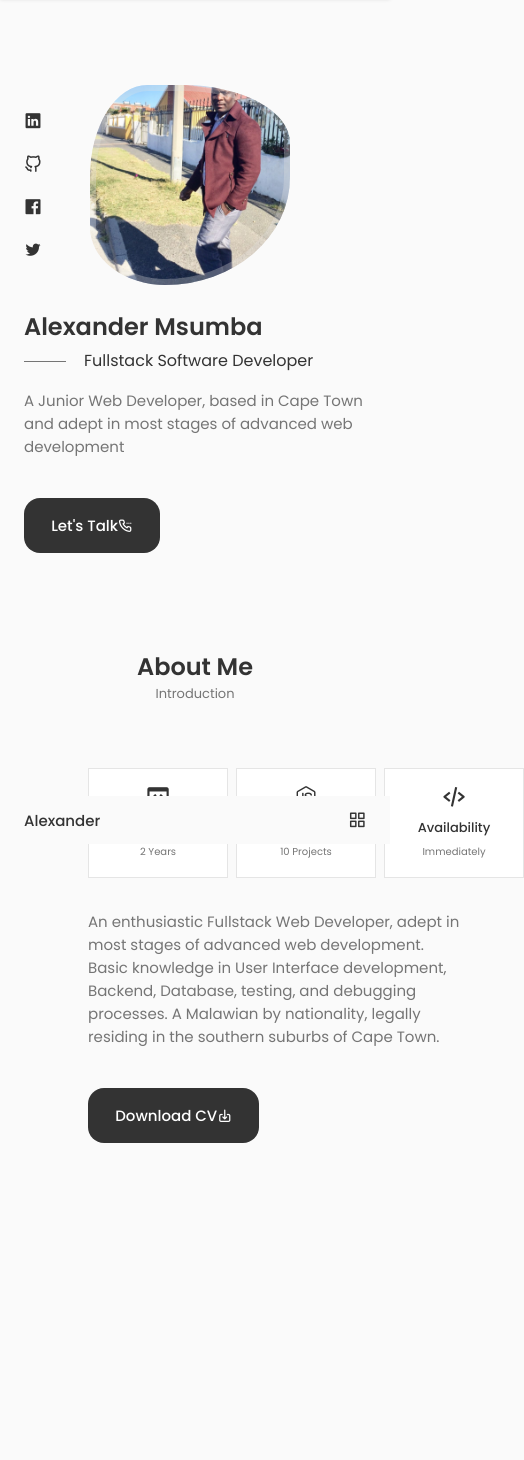
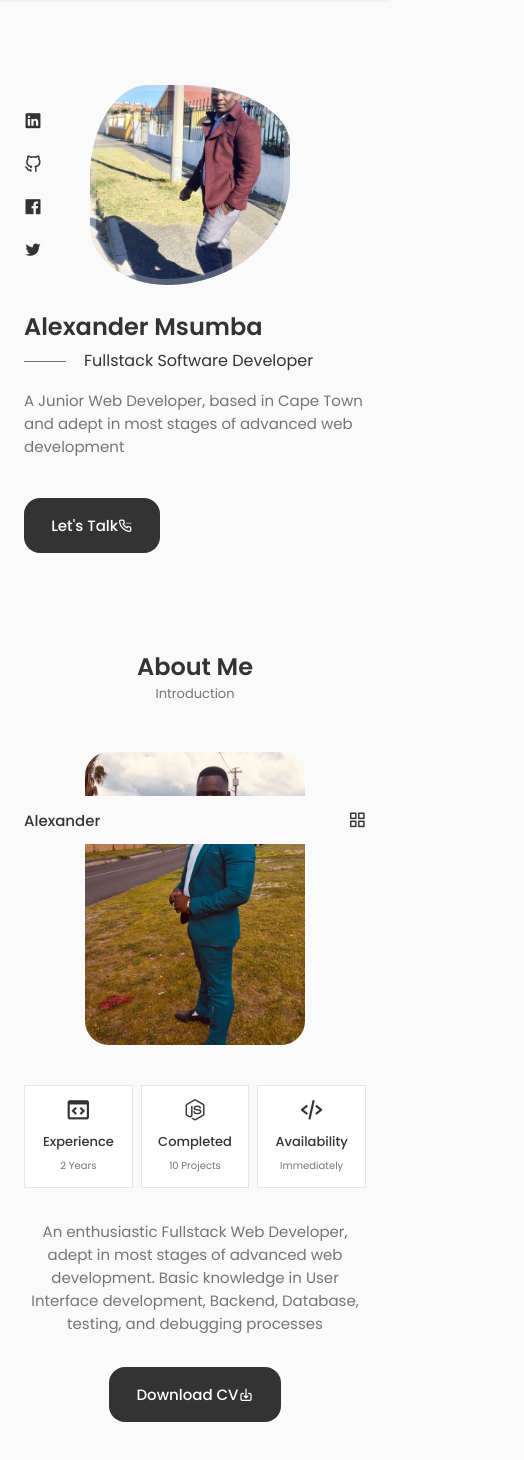
Before and after one commit to MSUMBA-art/new-latest-portfolio, a React (Create React App) app: page / in a window 390 px wide. Shown: the top 1460 px of the page, 524 px wide, since content can reach past the window. Before the commit the page ends 1207 px from the top, so only its background shows below. Built offline with nearby package versions, Linux system fonts and the light colour scheme.

Commit message:
done the about.jsx component and about.css

```diff
--- a/src/App.css
+++ b/src/App.css
@@ -190,8 +190,16 @@ img {
 
 /* ====== for medium devices =====  */
 @media screen and (max-width: 768px) {
+  body {
+    margin: 0 0 var(--header-height);
+  }
+
   .section {
      padding: 2rem 0 4rem;
+  }
+
+  .section-subtitle {
+    margin-bottom: var(--mb-3);
   }
 }
 
--- a/src/components/about/About.jsx
+++ b/src/components/about/About.jsx
@@ -19,9 +19,7 @@ const About = () => {
           <p className="about-description">
             An enthusiastic Fullstack Web Developer, adept in most stages of
             advanced web development. Basic knowledge in User Interface
-            development, Backend, Database, testing, and debugging processes. A
-            Malawian by nationality, legally residing in the southern suburbs of
-            Cape Town.
+            development, Backend, Database, testing, and debugging processes
           </p>
 
           <a download="" href={CV} className="button button-flex">
--- a/src/components/about/about.css
+++ b/src/components/about/about.css
@@ -43,3 +43,53 @@
     padding: 0 4rem 0 0;
     padding-bottom: var(--mb-2-5);
 }
+
+/* ===== BREAKPOINTS =====  */
+/* for large devices  */
+@media screen and (max-width: 992px) {
+  .about-container {
+    grid-template-columns: 1fr;
+    row-gap: 2.5rem;
+  }
+
+  .about-image {
+    width: 220px;
+  }
+
+  .about-box {
+   padding: 0.75rem 0.5rem;
+  }
+
+  .about-data {
+    text-align: center;
+  }
+
+  .about-info {
+    justify-content: center;
+  }
+
+  .about-description {
+    padding: 0 5rem;
+    margin-bottom: 2rem;
+  }
+}
+
+
+
+/* ====== for medium devices =====  */
+@media screen and (max-width: 576px) {
+  .about-info {
+    grid-template-columns: repeat(3, 1fr);
+  }
+
+  .about-description {
+    padding: 0;
+  }
+}
+
+/* ====== for small devices  */
+@media screen and (max-width: 350px) {
+  .about-info {
+    grid-template-columns: repeat(2, 1fr);
+  }
+}
```
